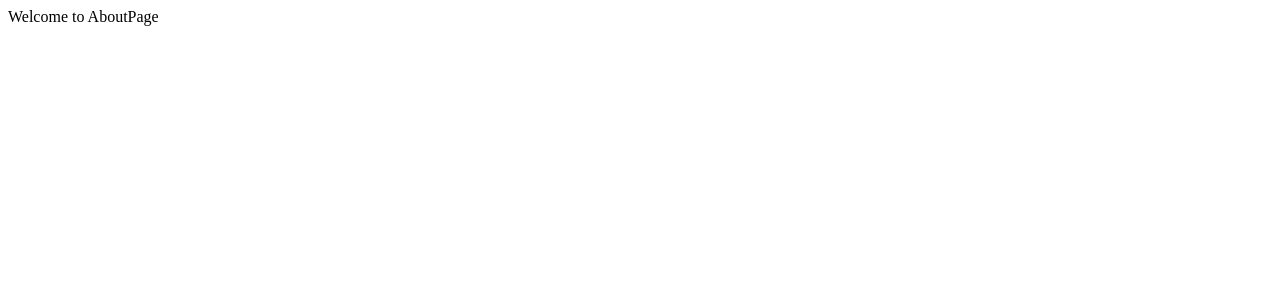
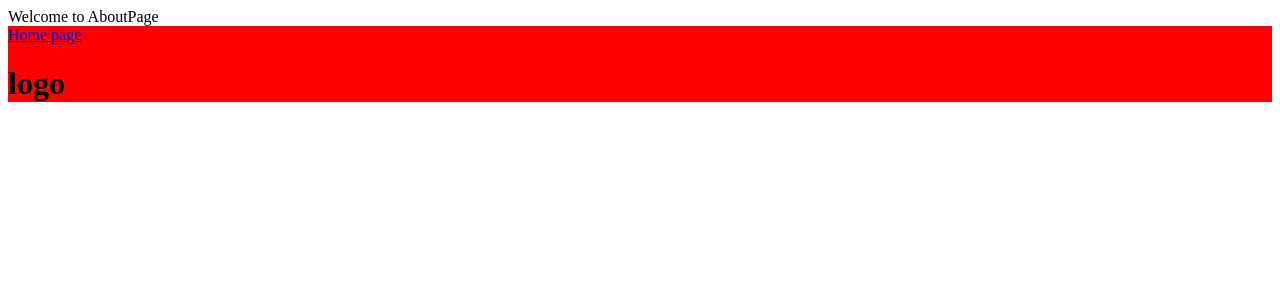
Before and after one commit to ruslaRuslan/react-class-work7, a React (Vite) app: page /about in a window 1280 px wide. Shown: the top 300 px of the page. Built offline with nearby package versions, Linux system fonts and the light colour scheme.

Commit message:
Footer - i ise saldix, ve style verdik

```diff
--- a/src/components/Footer.jsx
+++ b/src/components/Footer.jsx
@@ -1,6 +1,8 @@
 const Footer = () => {
   return (
-    <div>
+    <div style={{
+        backgroundColor: "red"
+    }}>
       <a href="/">Home page</a>
       <h1>logo</h1>
     </div>
--- a/src/pages/About/index.jsx
+++ b/src/pages/About/index.jsx
@@ -1,8 +1,12 @@
+import Footer from "../../components/Footer";
 
 const AboutPage = ({}) => {
   return (
-    <div>Welcome to AboutPage</div>
-  )
-}
+    <>
+      <div>Welcome to AboutPage</div>
+      <Footer />
+    </>
+  );
+};
 
-export default AboutPage
+export default AboutPage;
```
